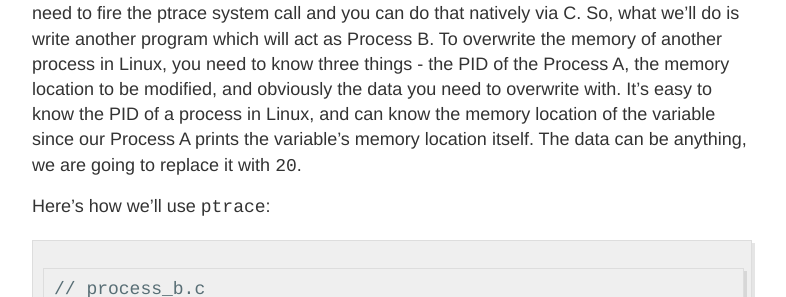
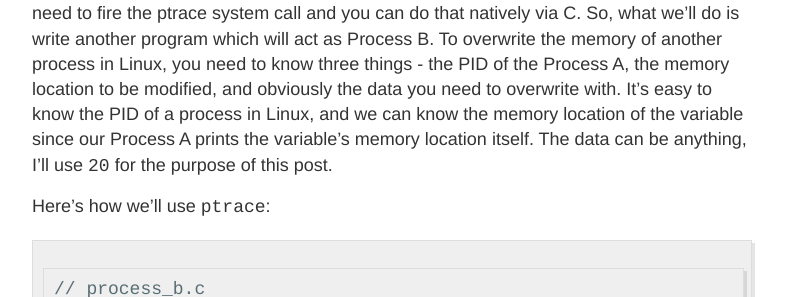
Before and after one commit to ritiek/ritiek.github.io, a Jekyll site: the page built from _posts/2019-06-26-blog-post-14.md, in a window 1280 px wide and 900 px high, scrolled down 1959 px. Shown: the part 282-579 px from the top of the window, without its empty margins (248-1034 px from the left). Built offline with Jekyll 4.4.1, drawn with Linux system fonts in a browser that asks for light colours; our own code applies the rules of GitHub Pages for plain Markdown files; some of the changed text lies outside the part shown.

Commit message:
Heart has matter, matter can have heart

````diff
--- a/_posts/2019-06-26-blog-post-14.md
+++ b/_posts/2019-06-26-blog-post-14.md
@@ -94,8 +94,8 @@
 do is write another program which will act as Process B. To overwrite the memory of another process
 in Linux, you need to know three things - the PID of the Process A, the memory location to be
 modified, and obviously the data you need to overwrite with. It's easy to know the PID of a process
-in Linux, and can know the memory location of the variable since our Process A prints the variable's
-memory location itself. The data can be anything, we are going to replace it with `20`.
+in Linux, and we can know the memory location of the variable since our Process A prints the variable's
+memory location itself. The data can be anything, I'll use `20` for the purpose of this post.
 
 Here's how we'll use `ptrace`:
 ```c
@@ -148,8 +148,9 @@
 ```
 
 The main thread will now go in sleep mode for another 25 seconds. By executing the program in
-background mode, we also get its PID, which in my case is `32555`. Also, the memory address is
-`0x7fffcfd52924`. Now, we have everything we need to call `ptrace`.
+background mode, we also get its PID, which in my case is `32555`. We could then just call it
+in the foreground with `fg`. Also, the memory address is `0x7fffcfd52924`. Now, we have
+everything we need to call `ptrace`.
 
 In a new terminal, edit `process_b.c`'s variables with what you got from above. For me, I'll replace
 the variables with:
@@ -203,3 +204,7 @@
 
 For some reason, this works and I no longer smash the stack while hacking into Process A's
 memory.
+
+Well, this is the heart of how a memory editor works underneath. One could now imagine
+how this can scale into bigger beasts like Cheat Engine and scanmem as I talked in the
+first paragraph.
````
